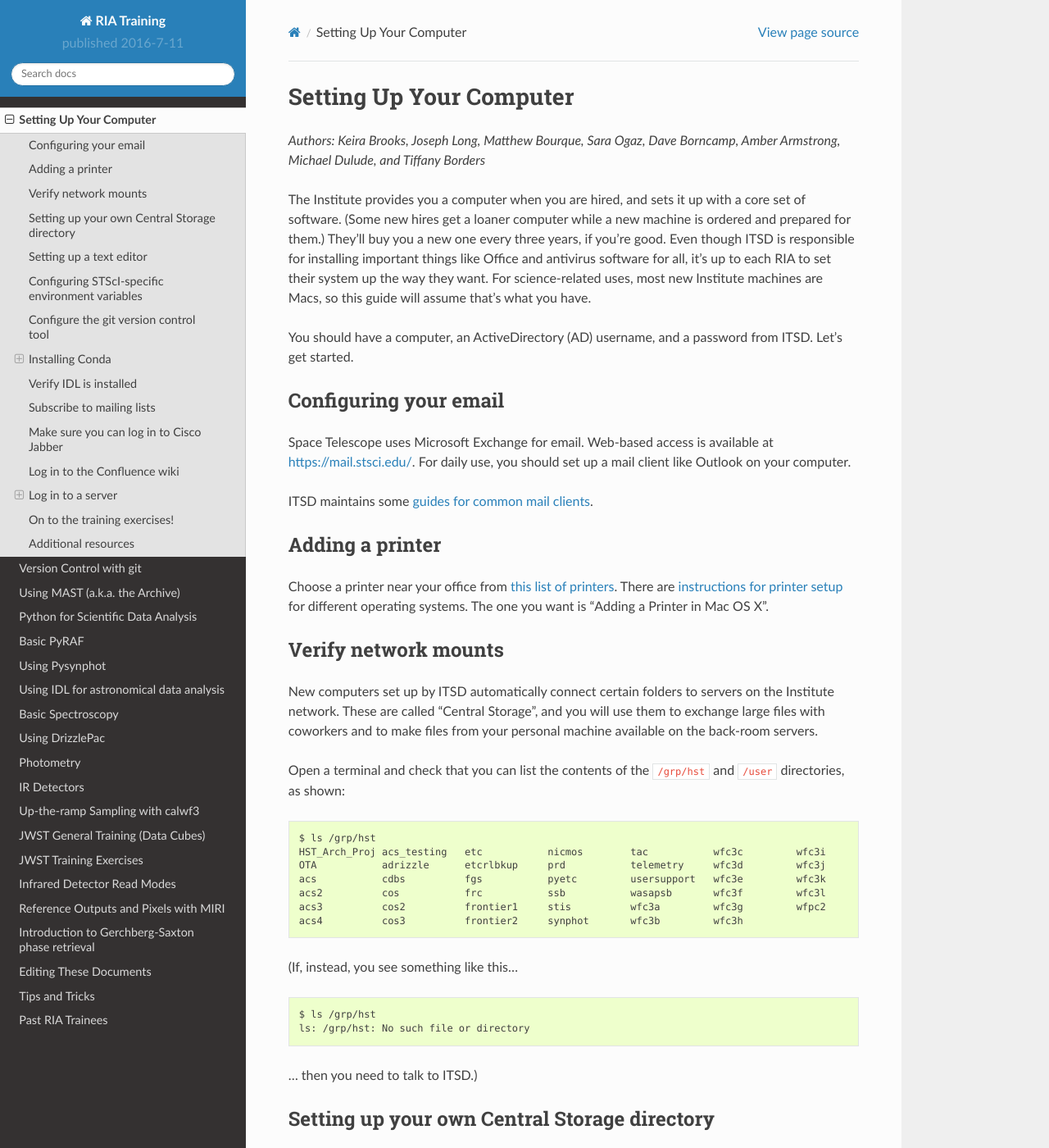
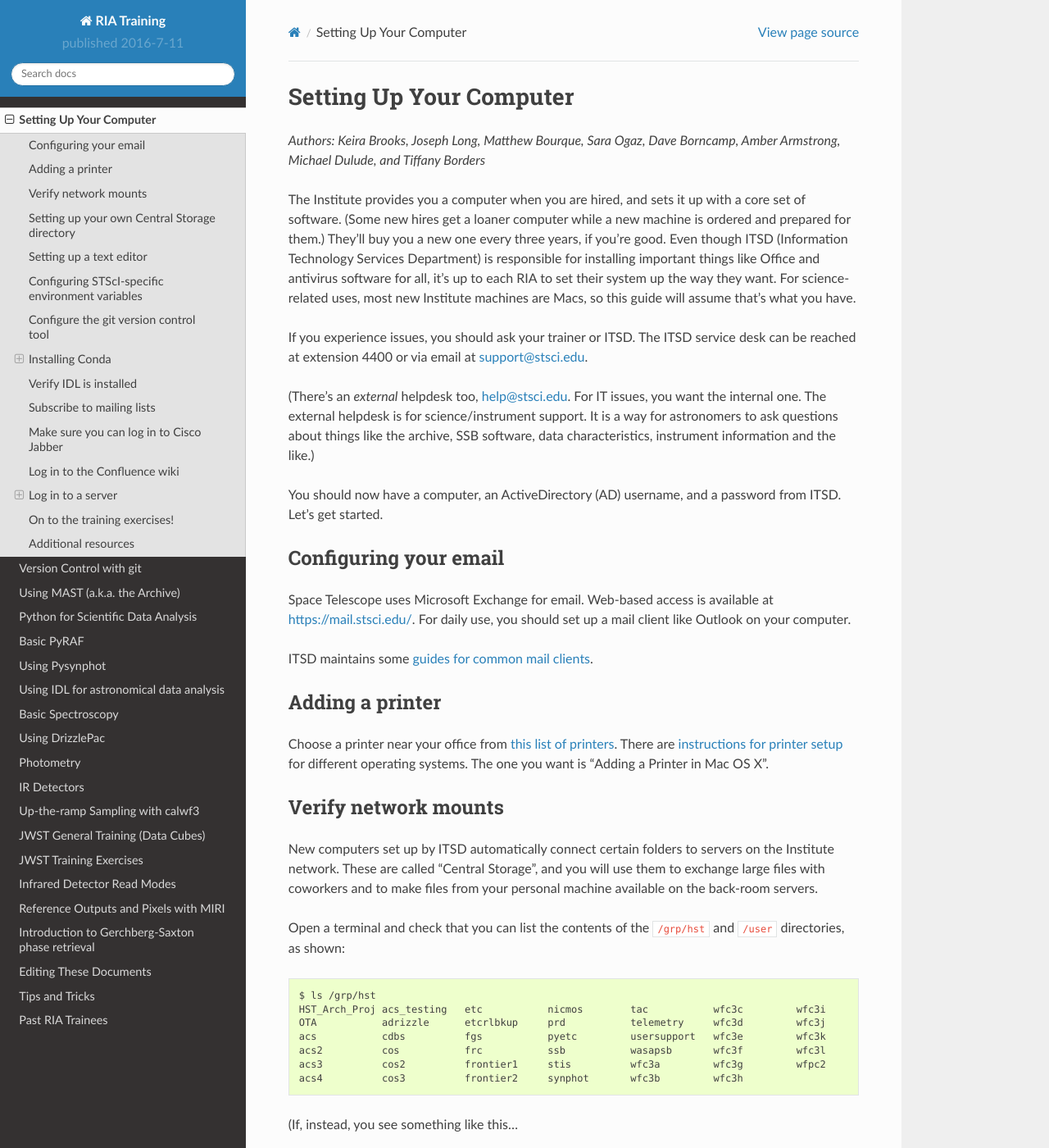
Before and after one commit to staceybright/training-library, a Sphinx documentation site: the page built from source/computer_setup.txt, in a window 1280 px wide and 1400 px high. Shown: the whole window at 82% size. Built offline with Sphinx 7.4.7 and the Read the Docs theme 2.0.0, drawn with Linux system fonts in a browser that asks for light colours; some of the changed text lies outside the part shown.

Commit message:
Revise in light of the fact that Central Store directories are already created before start date

```diff
--- a/source/computer_setup.txt
+++ b/source/computer_setup.txt
@@ -4,9 +4,13 @@
 
 *Authors: Keira Brooks, Joseph Long, Matthew Bourque, Sara Ogaz, Dave Borncamp, Amber Armstrong, Michael Dulude, and Tiffany Borders*
 
-The Institute provides you a computer when you are hired, and sets it up with a core set of software. (Some new hires get a loaner computer while a new machine is ordered and prepared for them.) They'll buy you a new one every three years, if you're good. Even though ITSD is responsible for installing important things like Office and antivirus software for all, it's up to each RIA to set their system up the way they want. For science-related uses, most new Institute machines are Macs, so this guide will assume that's what you have.
+The Institute provides you a computer when you are hired, and sets it up with a core set of software. (Some new hires get a loaner computer while a new machine is ordered and prepared for them.) They'll buy you a new one every three years, if you're good. Even though ITSD (Information Technology Services Department) is responsible for installing important things like Office and antivirus software for all, it's up to each RIA to set their system up the way they want. For science-related uses, most new Institute machines are Macs, so this guide will assume that's what you have.
 
-You should have a computer, an ActiveDirectory (AD) username, and a password from ITSD. Let's get started.
+If you experience issues, you should ask your trainer or ITSD. The ITSD service desk can be reached at extension 4400 or via email at support@stsci.edu.
+
+(There's an *external* helpdesk too, help@stsci.edu. For IT issues, you want the internal one. The external helpdesk is for science/instrument support. It is a way for astronomers to ask questions about things like the archive, SSB software, data characteristics, instrument information and the like.)
+
+You should now have a computer, an ActiveDirectory (AD) username, and a password from ITSD. Let's get started.
 
 Configuring your email
 =======================
@@ -47,9 +51,12 @@
 
 Users can store files under their username at ``/user/myusername``. This is useful for sharing large files with your colleagues. In fact, you'll be using your Central Storage directory to send your training exercises to your trainers later on.
 
-Send an email to the STScI *internal* helpdesk at support@stsci.edu, and ask them to make you a Central Storage directory. [#externalhelpdesk]_
+.. admonition:: Exercise
+   :class: note
 
-While they set this up for you, if you're unfamiliar with UNIX file permissions, now is a good time to review them.
+   Verify that your Central Storage directory exists with an ``ls /user/myusername`` (where you replace ``myusername`` with your username). If you get a "not found" or "permission denied" error, you will have to get in touch with ITSD.
+
+If you're unfamiliar with UNIX file permissions, now is a good time to review them.
 
 While at STScI, you may use proprietary science data in your analyses that should not be shared outside your team. Your Central Store directory is, by default, readable by other users in the institute. This, believe it or not, is not a mistake! This choice makes it easy to use to share large files with your colleagues, but must be kept in mind when handling sensitive data.
 
@@ -123,7 +130,6 @@
 In the terminal, change your shell with the following command::
 
     chsh -s /bin/bash
-
 
 Close your terminal, and open a new one to finalize this change.
 
```
Also changed, not shown: other parts of source/computer_setup.txt (+0 -1 lines).
